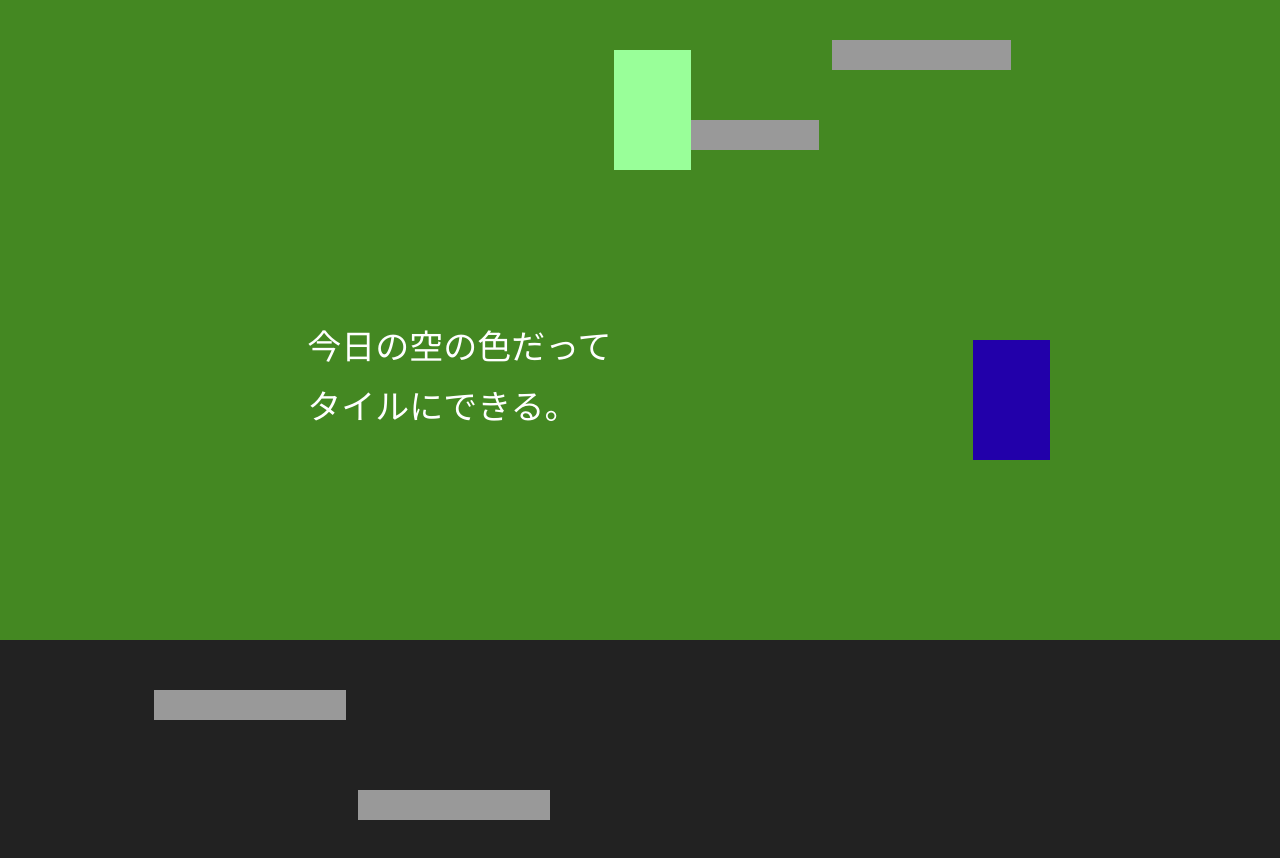
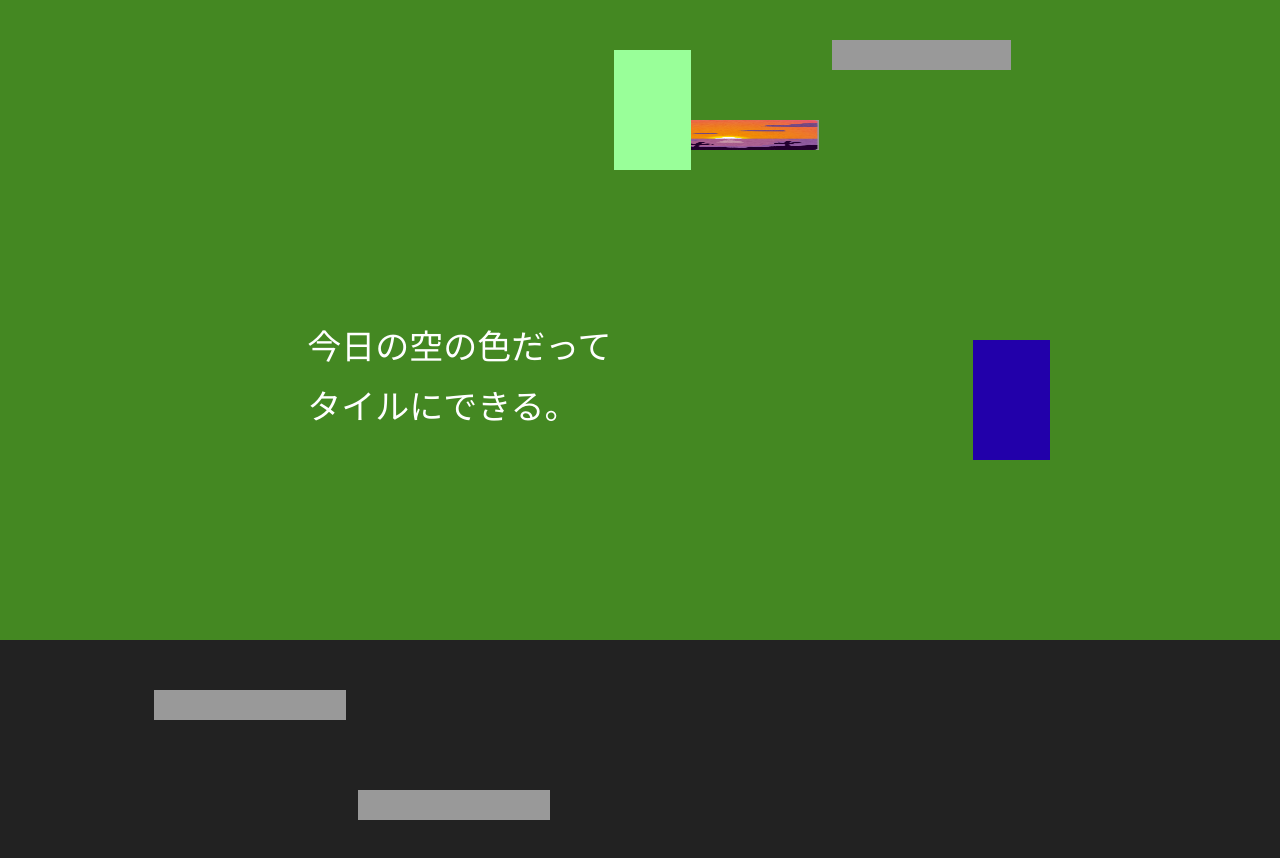
Before and after one commit to Pregum/animation_practice, a Next.js app: page / in a window 1280 px wide. Shown: the part 1440-2298 px from the top of the page. Built offline with nearby package versions, Linux system fonts and the light colour scheme.

Commit message:
wip: 途中

```diff
--- a/src/pages/ThirdArea.tsx
+++ b/src/pages/ThirdArea.tsx
@@ -42,7 +42,7 @@ const ThirdArea: FC = () => {
       }}
     >
       <div style={{ display: 'flex' }}>
-        <animated.div
+        <animated.img
           style={{
             position: 'absolute',
             width: '14vw',
@@ -52,9 +52,10 @@ const ThirdArea: FC = () => {
             height: styles.height,
             opacity: styles.opacity,
           }}
+          src='/sun_landscape.png'
         >
           {/* <Image src='/sun_landscape.png' alt='夕日' width='400%' height='800%' /> */}
-        </animated.div>
+        </animated.img>
         <animated.div
           style={{
             position: 'absolute',
```
